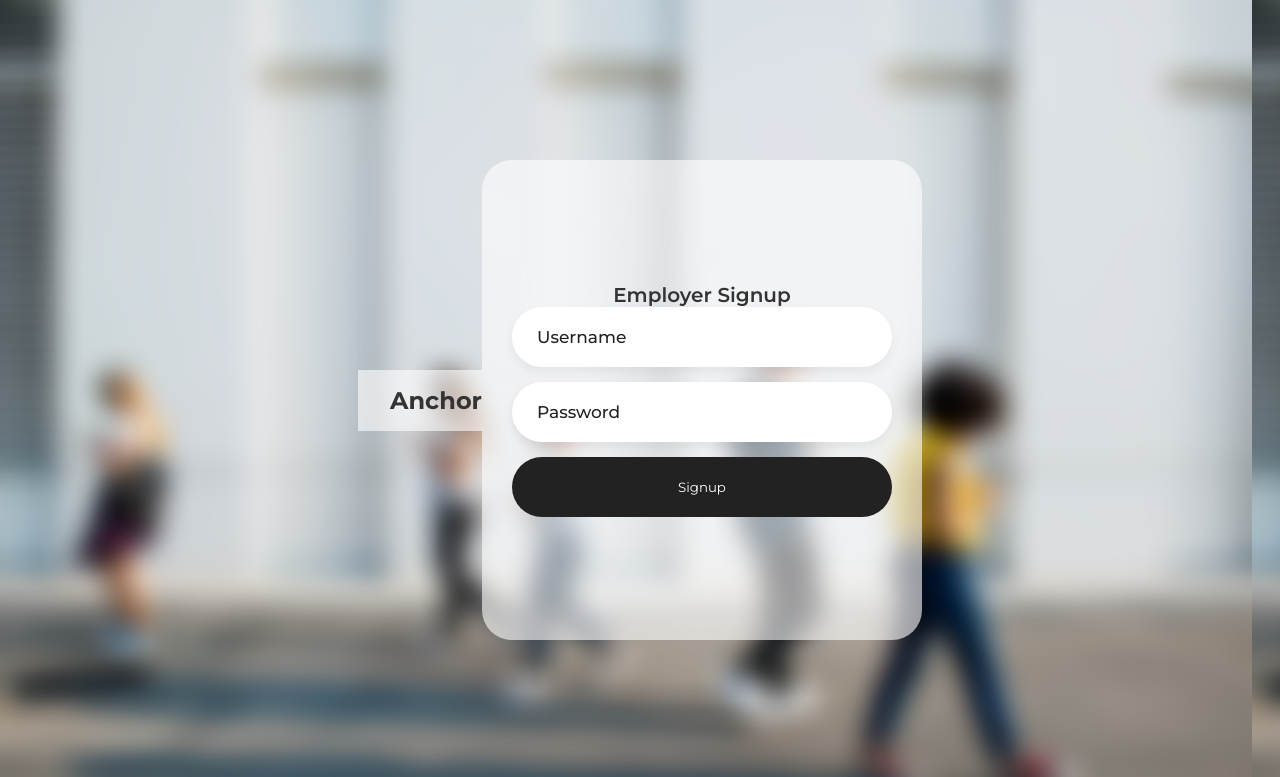
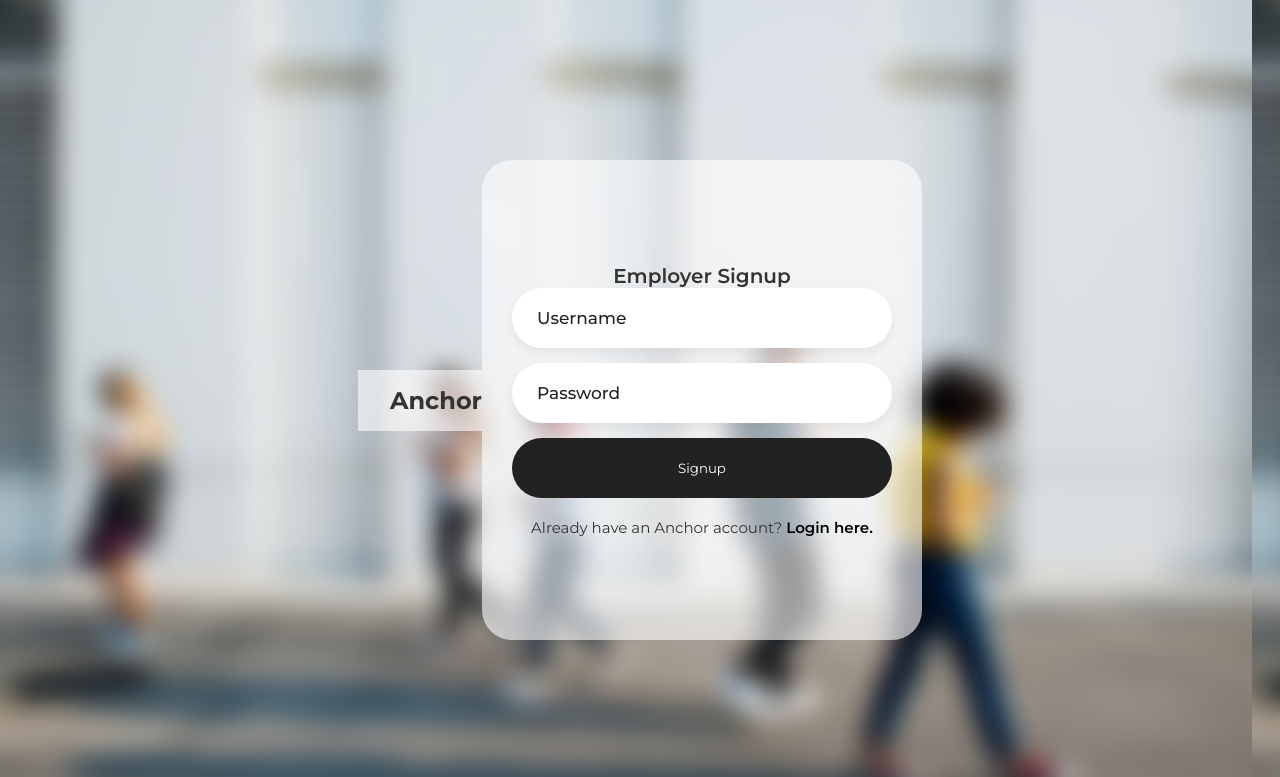
Before and after one commit to zharai/zharai.github.io, a Flask app: page /employer/signup in a window 1280 px wide. Shown: the top 777 px of the page. Run offline with Flask 3, Linux system fonts and the light colour scheme.

Commit message:
on sign up page employers can now go back to login without manully typing in url

```diff
--- a/templates/employer_signup.html
+++ b/templates/employer_signup.html
@@ -31,6 +31,11 @@ Employer Signup Page
 
     <button type="submit" class="submit-btn">Signup</button>
     </div>
+    <div class="signup">
+        <section>
+            <p>Already have an Anchor account? <a href="/employer/login">Login here.</a></p>
+        </section>
+    </div>
 
 
     {% if error %}
```
